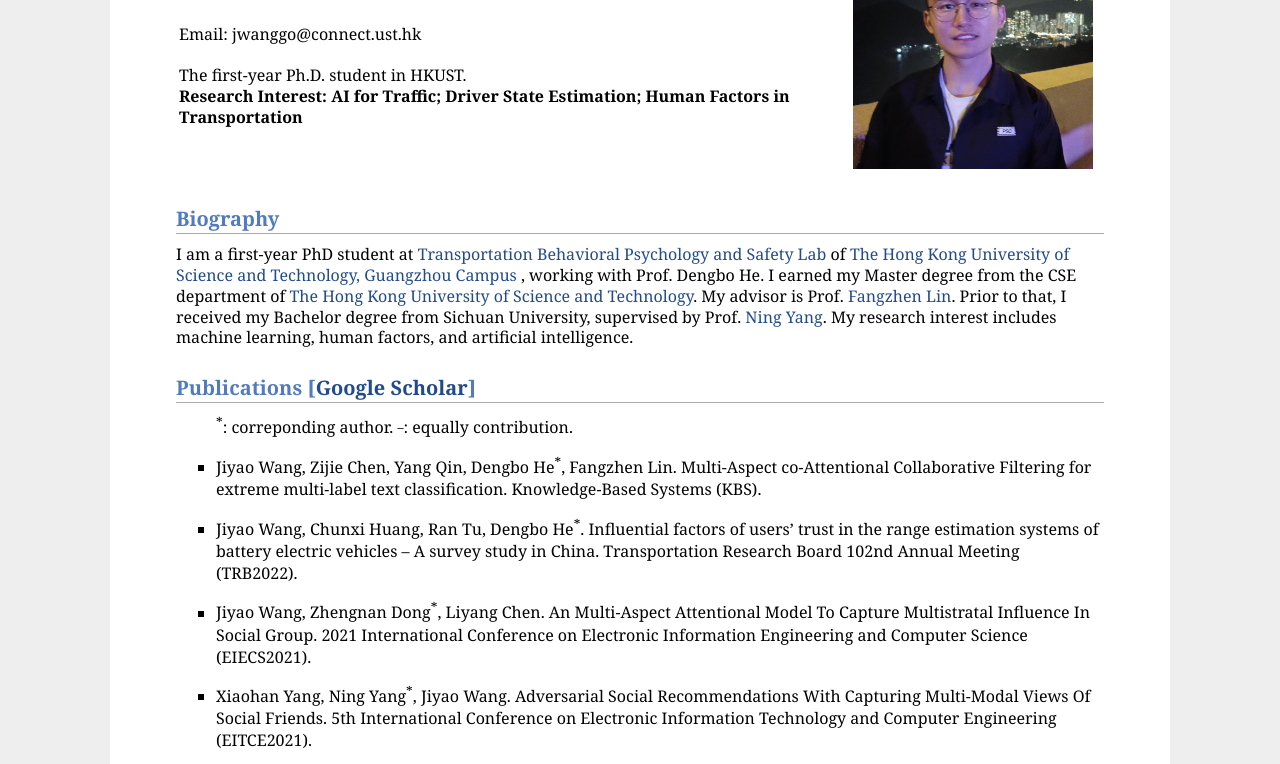
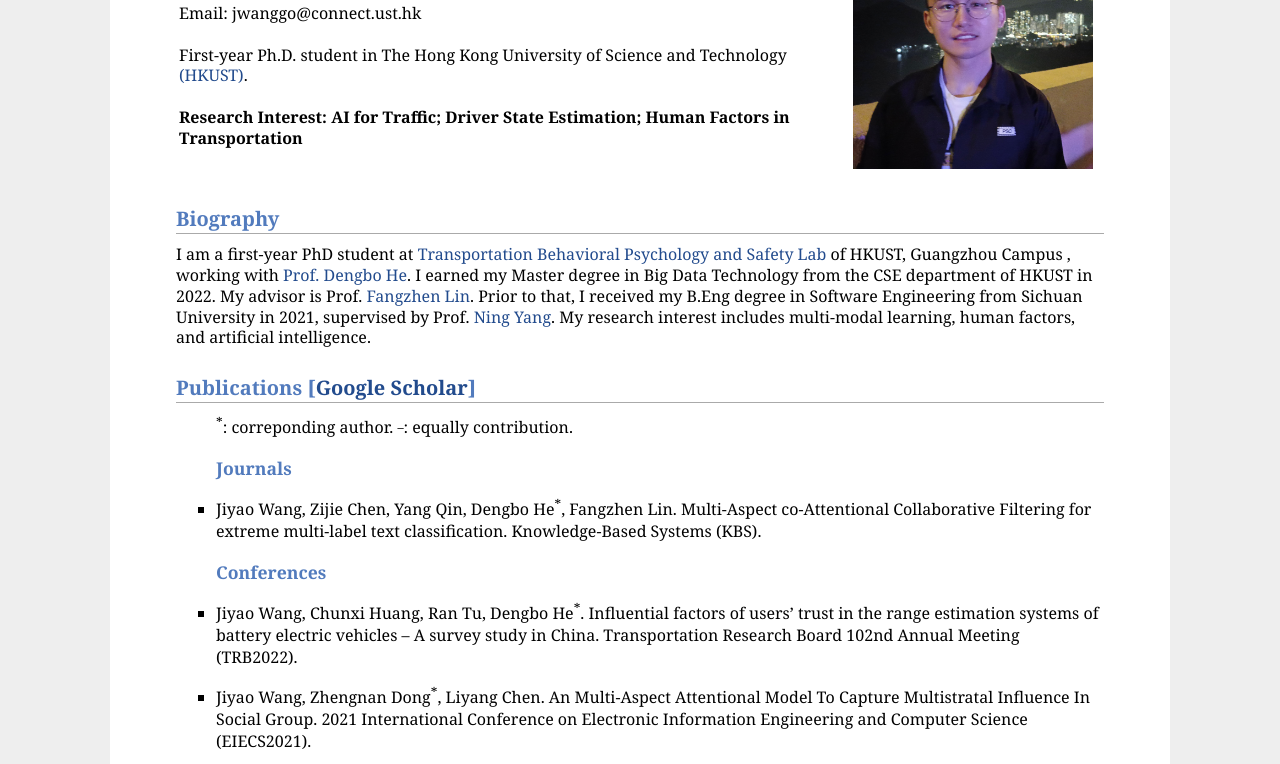
Before and after one commit to WJULYW/WJULYW.github.io, a plain HTML site: page index.html in a window 1280 px wide. Shown: the part 163-927 px from the top of the page. Drawn offline with Linux system fonts and the light colour scheme.

Commit message:
Add files via upload

```diff
--- a/index.html
+++ b/index.html
@@ -45,7 +45,8 @@
                                     <!-- <h3><a href="">[Curriculum Vitae (CV)]</a><h3> -->
 </br>
 <!-- </br> -->
-The first-year Ph.D. student in HKUST.</br>
+First-year Ph.D. student in The Hong Kong University of Science and Technology <a href="https://hkust.edu.hk/">(HKUST)</a>.<br>
+</br>
 <b>Research Interest: AI for Traffic; Driver State Estimation; Human Factors in Transportation</b></br>
 
 
@@ -61,9 +62,9 @@ The first-year Ph.D. student in HKUST.</br>
 
 <h2>Biography</h2>
 <p>
-I am a first-year PhD student at <a href="https://personal.hkust-gz.edu.cn/hedengbo/">Transportation Behavioral Psychology and Safety Lab</a> of <a href="https://hkust-gz.edu.cn/">The Hong Kong University of Science and Technology, Guangzhou Campus</a>
-, working with Prof. Dengbo He</a>. I earned my Master degree from the CSE department of <a href="https://hkust.edu.hk/">The Hong Kong University of Science and Technology</a>. My advisor is Prof. <a href="https://cse.hkust.edu.hk/admin/people/faculty/profile/flin">Fangzhen Lin</a>.
-Prior to that, I received my Bachelor degree from Sichuan University, supervised by Prof. <a href="http://yneversky.sinaapp.com/">Ning Yang</a>. My research interest includes machine learning, human factors, and artificial intelligence. </span><br>
+I am a first-year PhD student at <a href="https://personal.hkust-gz.edu.cn/hedengbo/">Transportation Behavioral Psychology and Safety Lab</a> of HKUST, Guangzhou Campus
+, working with <a href="https://facultyprofiles.hkust-gz.edu.cn/faculty-personal-page?id=772">Prof. Dengbo He</a>. I earned my Master degree in Big Data Technology from the CSE department of HKUST in 2022. My advisor is Prof. <a href="https://cse.hkust.edu.hk/admin/people/faculty/profile/flin">Fangzhen Lin</a>.
+Prior to that, I received my B.Eng degree in Software Engineering from Sichuan University in 2021, supervised by Prof. <a href="http://yneversky.sinaapp.com/">Ning Yang</a>. My research interest includes multi-modal learning, human factors, and artificial intelligence. </span><br>
 </p>
 
 
@@ -71,11 +72,14 @@ Prior to that, I received my Bachelor degree from Sichuan University, supervised
 
 <h2>Publications [<a href="https://scholar.google.com/citations?hl=en&user=JnklcQwAAAAJ">Google Scholar</a>]</h2>
   <ul>
+    <sup>*</sup>: correponding author. <sup>_</sup>: equally contribution.
 
-<sup>*</sup>: correponding author. <sup>_</sup>: equally contribution.
+<h3>Journals</h3>
 <li>
   Jiyao Wang, Zijie Chen, Yang Qin, Dengbo He<sup>*</sup>, Fangzhen Lin. Multi-Aspect co-Attentional Collaborative Filtering for extreme multi-label text classification. Knowledge-Based Systems (KBS).
 </li>
+
+<h3>Conferences</h3>
 <li>
   Jiyao Wang, Chunxi Huang, Ran Tu, Dengbo He<sup>*</sup>. Influential factors of users’ trust in the range estimation systems of battery electric vehicles – A survey study in China. Transportation Research Board 102nd Annual Meeting (TRB2022).
 </li>
```
